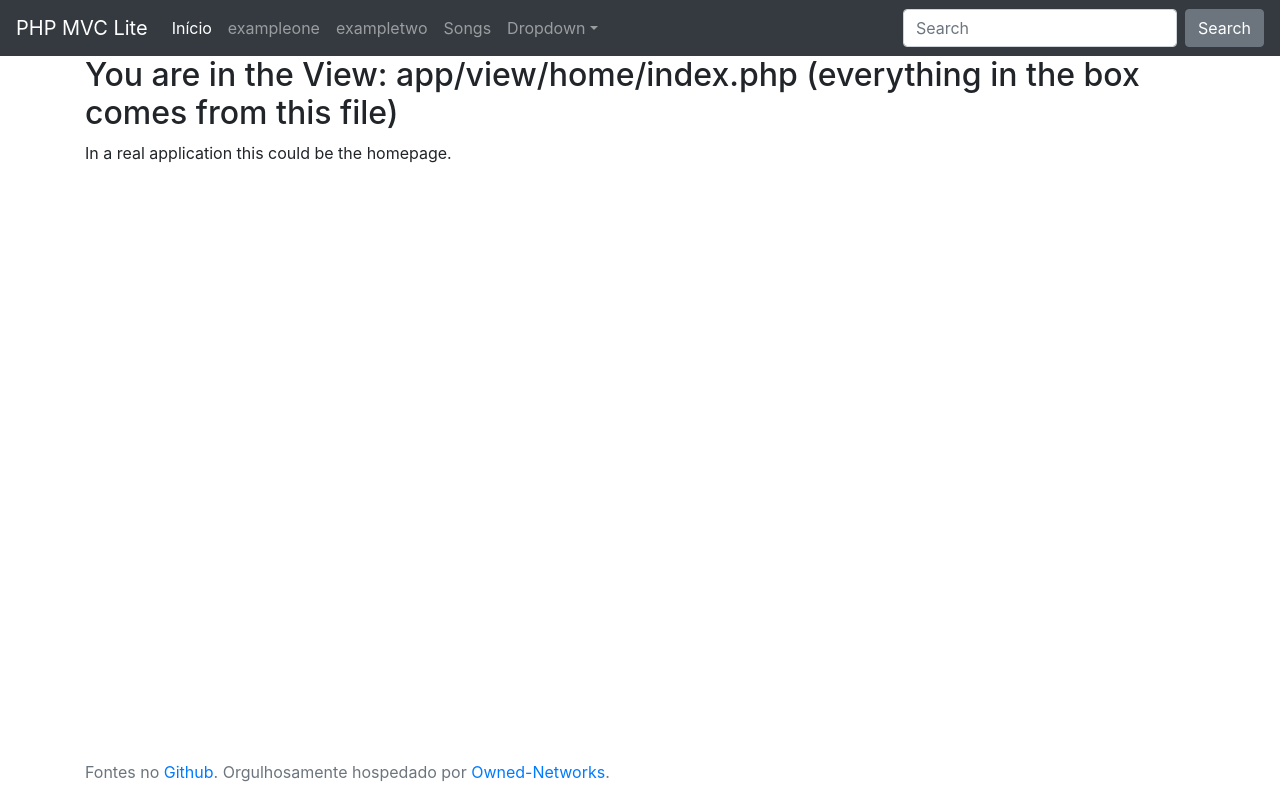
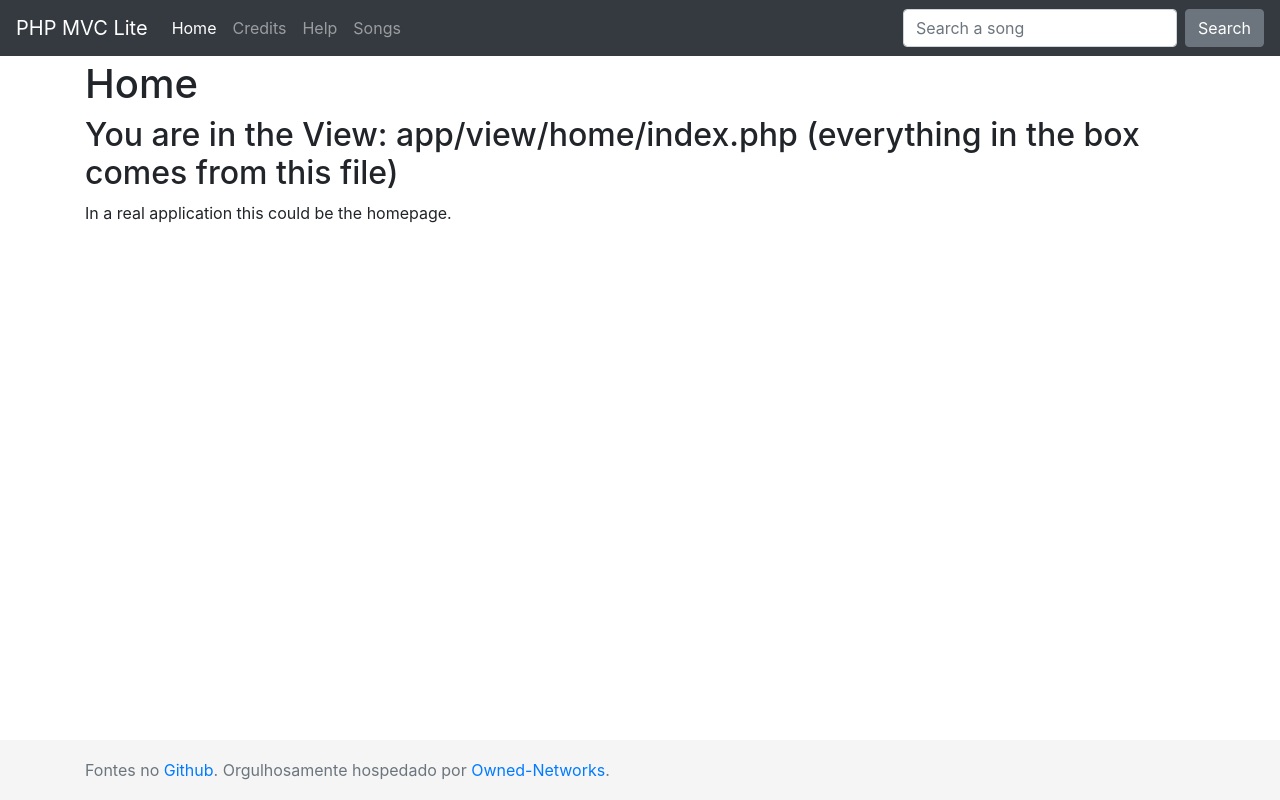
Before and after one commit to sistematico/php-mvc-lite, a PHP site: page / in a window 1280 px wide. Run offline with PHP 8.4, Linux system fonts and the light colour scheme; some libraries are stand-ins or nearby versions.

Commit message:
Global updates

```diff
--- a/app/Controller/PagesController.php
+++ b/app/Controller/PagesController.php
@@ -12,17 +12,24 @@ class PagesController
         require APP . 'view/_templates/footer.php';
     }
 
+    public function help()
+    {
+        require APP . 'view/_templates/header.php';
+        require APP . 'view/pages/help.php';
+        require APP . 'view/_templates/footer.php';
+    }
+
+    public function credits()
+    {
+        require APP . 'view/_templates/header.php';
+        require APP . 'view/pages/credits.php';
+        require APP . 'view/_templates/footer.php';
+    }
+
     public function install()
     {
         require APP . 'view/_templates/header.php';
         require APP . 'view/pages/example_one.php';
-        require APP . 'view/_templates/footer.php';
-    }
-
-    public function exampleTwo()
-    {
-        require APP . 'view/_templates/header.php';
-        require APP . 'view/pages/example_two.php';
         require APP . 'view/_templates/footer.php';
     }
 
--- a/app/view/_templates/footer.php
+++ b/app/view/_templates/footer.php
@@ -1,8 +1,8 @@
-<footer class="footer mt-auto py-3">
+<footer class="footer">
     <div class="container">
         <span class="text-muted">
             Fontes no <a href="https://github.com/sistematico/php-mvc-lite">Github</a>.
-            Orgulhosamente hospedado por <a href="https://www.owned-networks.net/client_area/aff.php?aff=11">Owned-Networks</a>.
+            <div class="d-none d-sm-inline">Orgulhosamente hospedado por <a href="https://www.owned-networks.net/client_area/aff.php?aff=11">Owned-Networks</a>.</div>
         </span>
     </div>
 </footer>
--- a/app/view/_templates/header.php
+++ b/app/view/_templates/header.php
@@ -1,13 +1,14 @@
 <!doctype html>
-<html lang="pt-br" class="h-100">
+<html lang="pt-br">
 <head>
     <meta charset="utf-8">
     <meta name="viewport" content="width=device-width, initial-scale=1, shrink-to-fit=no">
+    <title>PHP MVC Lite</title>
     <link rel="stylesheet" href="<?php echo URL; ?>css/bootstrap.min.css">
-    <title>PHP MVC Lite</title>
+    <link rel="stylesheet" href="<?php echo URL; ?>css/main.css">
     <link rel="shortcut icon" href="<?php echo URL; ?>img/favicon.ico">
 </head>
-<body class="d-flex flex-column h-100">
+<body>
     <header>
         <nav class="navbar navbar-expand-md navbar-dark fixed-top bg-dark">
             <a class="navbar-brand" href="#">PHP MVC Lite</a>
@@ -18,28 +19,20 @@
             <div class="collapse navbar-collapse" id="navbarsExampleDefault">
                 <ul class="navbar-nav mr-auto">
                     <li class="nav-item active">
-                        <a class="nav-link" href="<?php echo URL; ?>">Início <span class="sr-only">(current)</span></a>
+                        <a class="nav-link" href="<?php echo URL; ?>">Home <span class="sr-only">(current)</span></a>
                     </li>
                     <li class="nav-item">
-                        <a class="nav-link" href="<?php echo URL; ?>home/exampleone">exampleone</a>
+                        <a class="nav-link" href="<?php echo URL; ?>pages/credits">Credits</a>
                     </li>
                     <li class="nav-item">
-                        <a class="nav-link" href="<?php echo URL; ?>home/exampletwo">exampletwo</a>
+                        <a class="nav-link" href="<?php echo URL; ?>pages/help">Help</a>
                     </li>
                     <li class="nav-item">
                         <a class="nav-link" href="<?php echo URL; ?>songs">Songs</a>
                     </li>
-                    <li class="nav-item dropdown">
-                        <a class="nav-link dropdown-toggle" href="#" id="dropdown01" data-toggle="dropdown" aria-haspopup="true" aria-expanded="false">Dropdown</a>
-                        <div class="dropdown-menu" aria-labelledby="dropdown01">
-                            <a class="dropdown-item" href="#">Action</a>
-                            <a class="dropdown-item" href="#">Another action</a>
-                            <a class="dropdown-item" href="#">Something else here</a>
-                        </div>
-                    </li>
                 </ul>
                 <form class="form-inline my-2 my-lg-0">
-                    <input class="form-control mr-sm-2" type="text" placeholder="Search" aria-label="Search">
+                    <input class="form-control mr-sm-2" type="text" placeholder="Search a song" aria-label="Search">
                     <button class="btn btn-secondary my-2 my-sm-0" type="submit">Search</button>
                 </form>
             </div>
--- a/app/view/pages/index.php
+++ b/app/view/pages/index.php
@@ -1,5 +1,5 @@
-<div class="container">
+<main role="main" class="container">
     <h1>Home</h1>
     <h2>You are in the View: app/view/home/index.php (everything in the box comes from this file)</h2>
     <p>In a real application this could be the homepage.</p>
-</div>
+</main>
--- a/app/view/songs/edit.php
+++ b/app/view/songs/edit.php
@@ -1,4 +1,4 @@
-<div class="container">
+<main role="main" class="container">
     <h2>You are in the View: app/view/song/edit.php (everything in this box comes from that file)</h2>
     <!-- add song form -->
     <div>
@@ -14,4 +14,4 @@
             <input type="submit" name="submit_update_song" value="Update" />
         </form>
     </div>
-</div>
+</main>
--- a/app/view/songs/index.php
+++ b/app/view/songs/index.php
@@ -1,4 +1,4 @@
-<div class="container">
+<main role="main" class="container">
     <h1>Songs</h1>
     <h2>You are in the View: app/view/song/index.php (everything in this box comes from that file)</h2>
     <!-- add song form -->
@@ -52,4 +52,4 @@
             </tbody>
         </table>
     </div>
-</div>
+</main>
--- a/public/css/main.css
+++ b/public/css/main.css
@@ -1,12 +1,23 @@
-main > .container {
-    padding: 60px 15px 0;
+html {
+    position: relative;
+    min-height: 100%;
 }
 
-.footer {
+body > .container {
+    padding: 60px 15px 0;
+  }
+
+  .footer {
+    position: absolute;
+    bottom: 0;
+    width: 100%;
+    /* Set the fixed height of the footer here */
+    height: 60px;
+    line-height: 60px; /* Vertically center the text there */
     background-color: #f5f5f5;
 }
 
-.footer > .container {
+  .footer > .container {
     padding-right: 15px;
     padding-left: 15px;
-}
+  }
```
Also changed, not shown: app/Controller/SongsController.php (+12 -78 lines), app/Model/Song.php (+26 -75 lines), app/view/pages/credits.php (+4 -6 lines), app/view/pages/error.php (+4 -6 lines), app/view/pages/help.php (+3 -5 lines), app/view/songs/install.php (added, +12 -0 lines), 1 other file.
